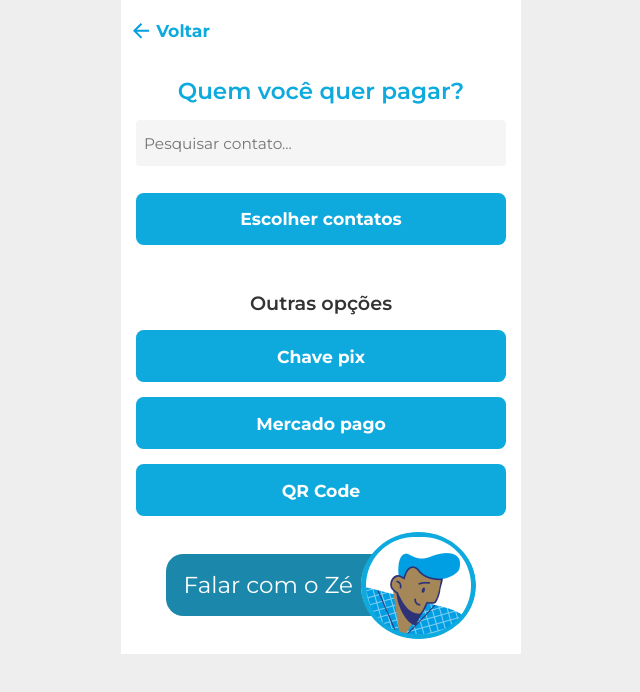
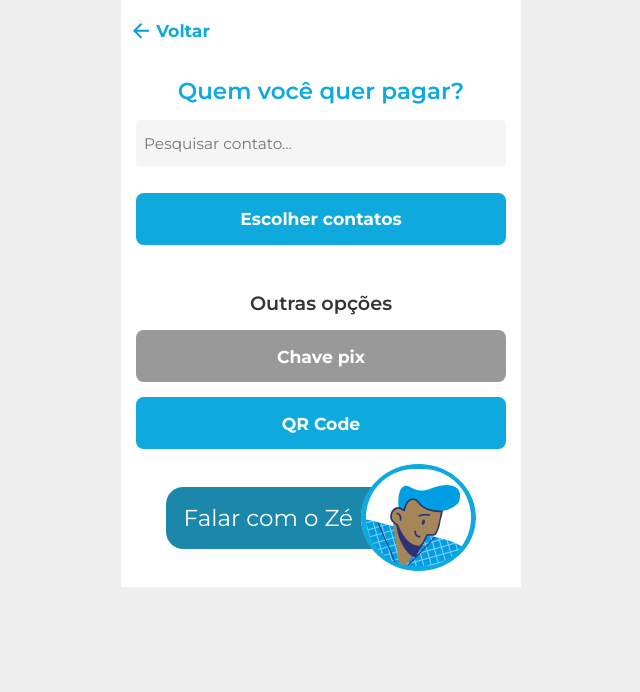
Before and after one commit to jonathan-santos/pague-ze, a React (Create React App) app: page /pagar in a window 1280 px wide. Shown: the top 692 px of the page, without its empty margins (319-959 px from the left). Built offline with nearby package versions, Linux system fonts and the light colour scheme; no server answers; sample sign-in values are in the browser's storage.

Commit message:
Removed and disabled buttons in page Pay

```diff
--- a/src/pages/pay/index.js
+++ b/src/pages/pay/index.js
@@ -36,8 +36,7 @@ function Pay({ history }) {
             <div className="conteudo outras-opcoes">
                 <p className="titulo">Outras opções</p>
 
-                <Link to={`/confirmacao/pagamento/${'CAFÉ'}`} className='botao'>Chave pix</Link>
-                <Link to={`/confirmacao/pagamento/${'CAFÉ'}`} className='botao'>Mercado pago</Link>
+                <button className='botao disabled'>Chave pix</button>
                 <Link to={`/confirmacao/pagamento/${'CAFÉ'}`} className='botao'>QR Code</Link>
 
                 <TalkToChatbot />
```
